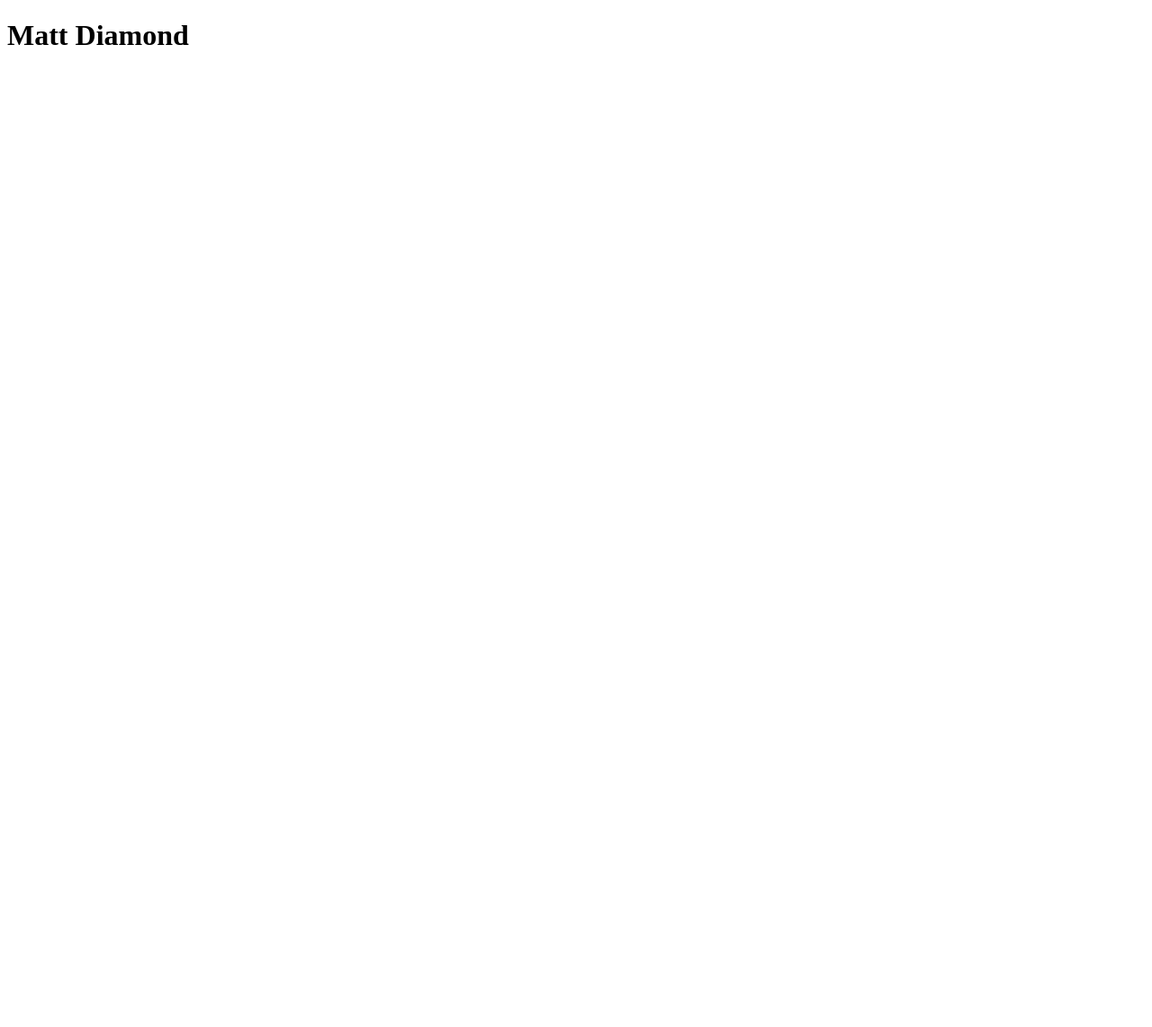
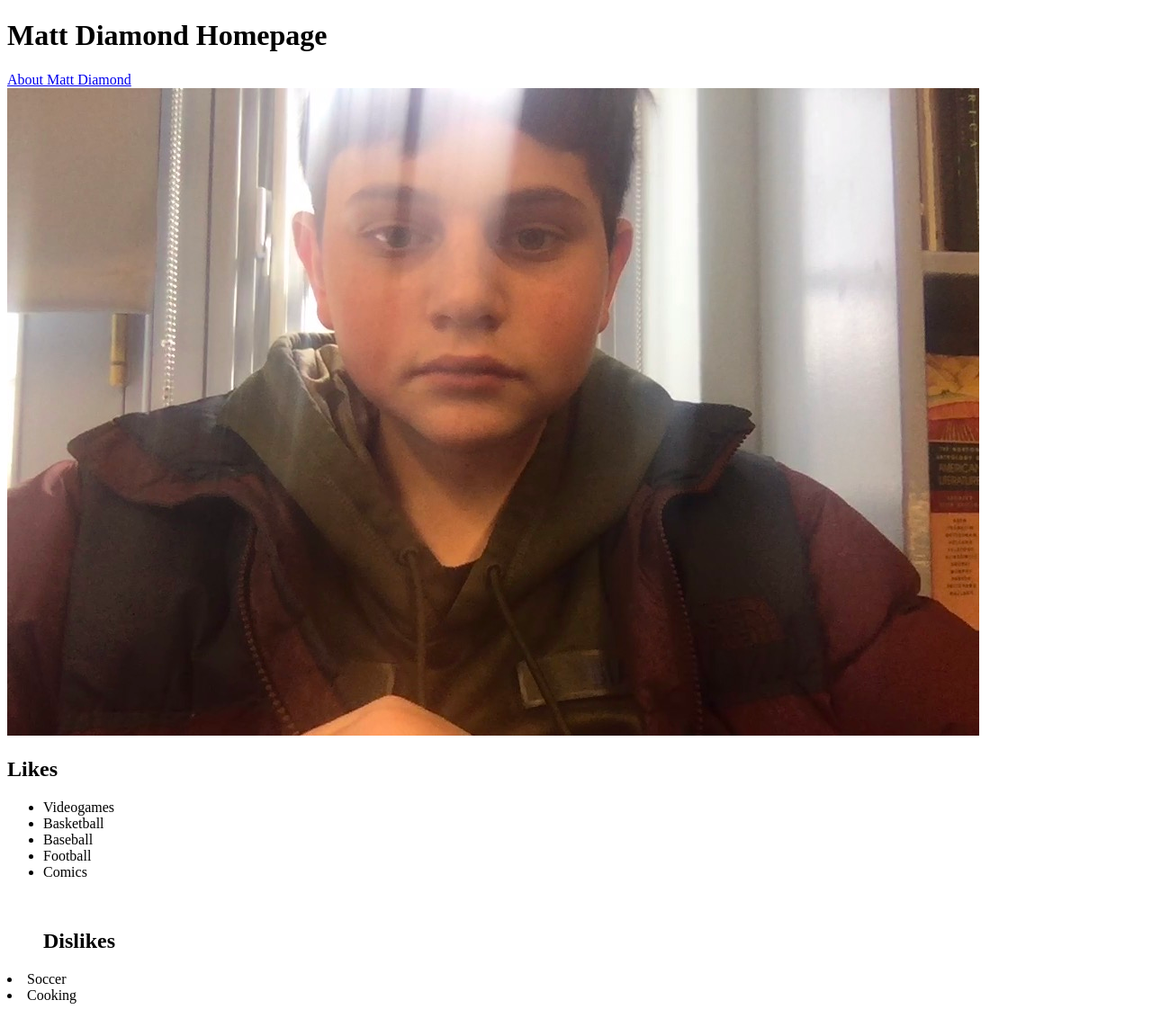
Before and after one commit to mdiamond23/Portfolio, a plain HTML site: page index.html in a window 1280 px wide. Shown: the whole page at 90% size. Before the commit the page ends 800 px from the top, so only its background shows below. Drawn offline with Linux system fonts and the light colour scheme.

Commit message:
my second commit

```diff
--- a/index.html
+++ b/index.html
@@ -6,7 +6,24 @@
 </head>
 
 <body>
-  <h1>Matt Diamond</h1>
+  <h1>Matt Diamond Homepage</h1>
+  <a href="about.html">About Matt Diamond</a>
+  <br>
+  <img src="Myself.jpeg" alt="Me">
+  <br>
+  <h2>Likes</h2>
+  <ul>
+    <li>Videogames</li>
+    <li>Basketball</li>
+   <li>Baseball </li>
+   <li>Football</li>
+   <li>Comics</li>
+  </ul>
+  <br>
+  <ul> <h2>Dislikes</h2></ul>
+  <li>Soccer</li>
+  <li>Cooking</li>
+  <br>
 </body>
 
 </html>
```
Also changed, not shown: about.html (added, +13 -0 lines), Myself.jpeg (added).
